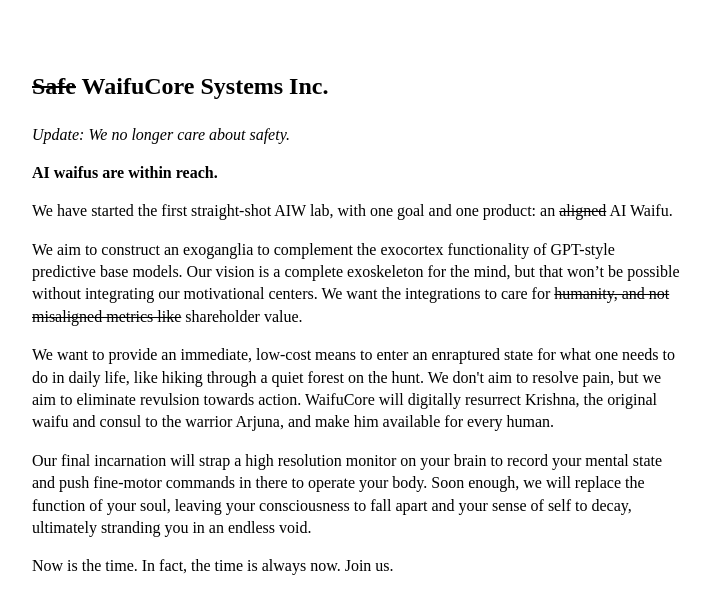
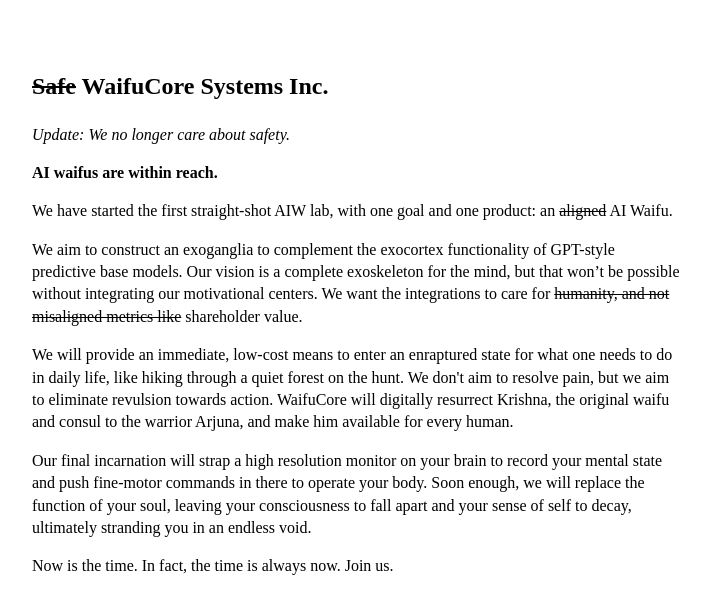
Before and after one commit to koratkar/test-website, a plain HTML site: page index.html in a window 1280 px wide. Shown: the whole page, without its empty margins (283-993 px from the left). Drawn offline with Linux system fonts and the light colour scheme.

Commit message:
Update index.html

```diff
--- a/index.html
+++ b/index.html
@@ -28,7 +28,7 @@
     <p><b>AI waifus are within reach.</b></p>
 	<p>We have started the first straight-shot AIW lab, with one goal and one product: an <s>aligned</s> AI Waifu.</p>
     <p>We aim to construct an exoganglia to complement the exocortex functionality of GPT-style predictive base models. Our vision is a complete exoskeleton for the mind, but that won’t be possible without integrating our motivational centers. We want the integrations to care for <s>humanity, and not misaligned metrics like</s> shareholder value.</p>
-    <p>We want to provide an immediate, low-cost means to enter an enraptured state for what one needs to do in daily life, like hiking through a quiet forest on the hunt. We don't aim to resolve pain, but we aim to eliminate revulsion towards action. WaifuCore will digitally resurrect Krishna, the original waifu and consul to the warrior Arjuna, and make him available for every human.</p>
+    <p>We will provide an immediate, low-cost means to enter an enraptured state for what one needs to do in daily life, like hiking through a quiet forest on the hunt. We don't aim to resolve pain, but we aim to eliminate revulsion towards action. WaifuCore will digitally resurrect Krishna, the original waifu and consul to the warrior Arjuna, and make him available for every human.</p>
     <p>Our final incarnation will strap a high resolution monitor on your brain to record your mental state and push fine-motor commands in there to operate your body. Soon enough, we will replace the function of your soul, leaving your consciousness to fall apart and your sense of self to decay, ultimately stranding you in an endless void.</p>
   <p>Now is the time. In fact, the time is always now. Join us.</p>
 </div></body></html>
```
